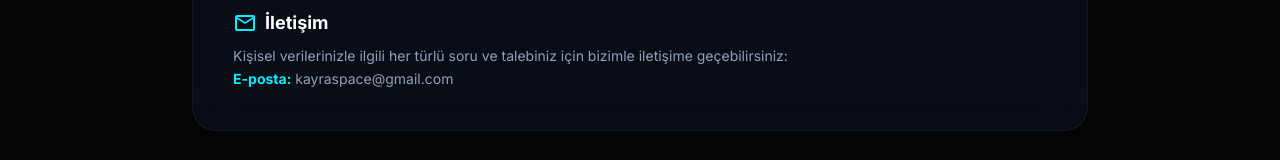
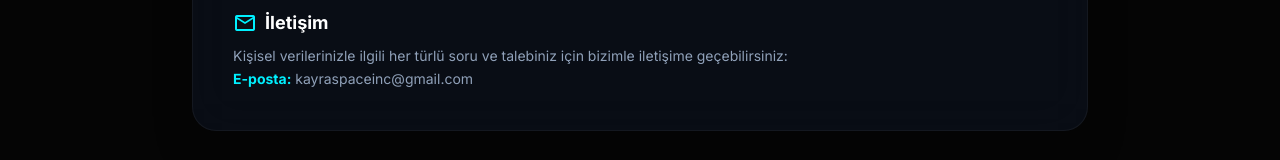
Before and after one commit to hazarute/HotHour-MyRhythmNexus, a Vue app in the folder frontend/: page /privacy-policy in a window 1280 px wide. Shown: the part 1180-1340 px from the top of the page. Built offline with nearby package versions, Linux system fonts and the light colour scheme; no server answers.

Commit message:
Standardize contact emails to kayraspaceinc@gmail.com

```diff
--- a/frontend/src/App.vue
+++ b/frontend/src/App.vue
@@ -196,7 +196,7 @@ const handleLogout = () => {
 
             <div class="flex flex-col gap-3">
               <span class="text-[10px] font-black uppercase tracking-widest text-slate-500 mb-1">Destek</span>
-              <a href="mailto:kayraspace@gmail.com" class="text-xs font-medium text-slate-300 hover:text-neon-blue transition-colors flex items-center gap-1.5 justify-center md:justify-start">
+              <a href="mailto:kayraspaceinc@gmail.com" class="text-xs font-medium text-slate-300 hover:text-neon-blue transition-colors flex items-center gap-1.5 justify-center md:justify-start">
                 <span class="material-symbols-outlined text-[14px]">mail</span>
                 İletişim
               </a>
--- a/frontend/src/views/FAQView.vue
+++ b/frontend/src/views/FAQView.vue
@@ -79,7 +79,7 @@ const toggleFaq = (index) => {
 
       <div class="mt-12 p-6 bg-neon-magenta/5 border border-neon-magenta/20 rounded-2xl text-center">
         <p class="text-sm text-slate-300 mb-2">Aradığınız cevabı bulamadınız mı?</p>
-        <a href="mailto:support@hothour.com" class="inline-flex items-center gap-2 text-neon-magenta font-bold hover:text-white transition-colors">
+        <a href="mailto:kayraspaceinc@gmail.com" class="inline-flex items-center gap-2 text-neon-magenta font-bold hover:text-white transition-colors">
           <span class="material-symbols-outlined text-[18px]">mail</span>
           Bize Ulaşın
         </a>
--- a/frontend/src/views/PrivacyPolicyView.vue
+++ b/frontend/src/views/PrivacyPolicyView.vue
@@ -65,7 +65,7 @@ const lastUpdated = "3 Mart 2026"
           </h2>
           <p>
             Kişisel verilerinizle ilgili her türlü soru ve talebiniz için bizimle iletişime geçebilirsiniz:<br>
-            <strong class="text-neon-blue">E-posta:</strong> <a href="mailto:kayraspace@gmail.com" class="hover:text-white transition-colors">kayraspace@gmail.com</a>
+            <strong class="text-neon-blue">E-posta:</strong> <a href="mailto:kayraspaceinc@gmail.com" class="hover:text-white transition-colors">kayraspaceinc@gmail.com</a>
           </p>
         </section>
 
--- a/frontend/src/views/VerifyEmailView.vue
+++ b/frontend/src/views/VerifyEmailView.vue
@@ -130,7 +130,7 @@ onMounted(async () => {
           </div>
           <div class="text-[10px] text-slate-500 uppercase tracking-widest pt-4">
             <p class="mb-1">Destek için:</p>
-            <p class="text-slate-400 font-bold">support@hothour.com</p>
+            <p class="text-slate-400 font-bold">kayraspaceinc@gmail.com</p>
           </div>
         </div>
 
```
